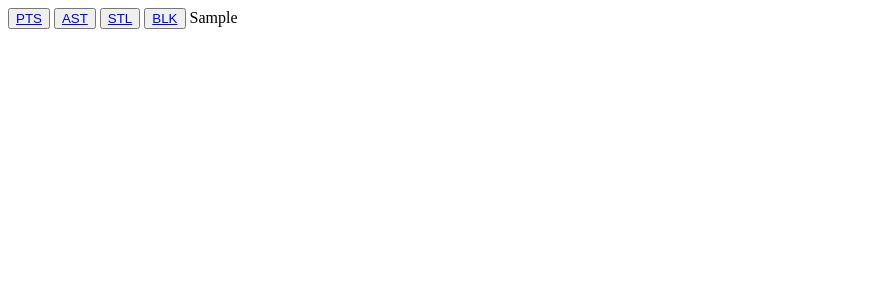
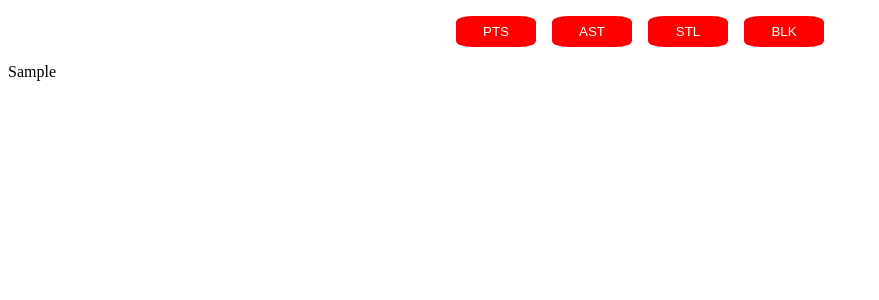
Before and after one commit to lucholagrotteria/Plotly-Jordan-Stats, a Flask app: template app/templates/home.html in a window 1280 px wide. Shown: the top 300 px of the page, without its empty margins (0-879 px from the left). Run offline with Flask 3, Linux system fonts and the light colour scheme; the template is opened without the code that fills it: most values are stand-ins (such as "Sample title", 1, 10 or a date in 2020).

Commit message:
add: styles

```diff
--- /dev/null
+++ b/app/static/styles.css
@@ -0,0 +1,19 @@
+.btn-container {
+    display: flex;
+    justify-content: center;
+    margin: 1rem;
+}
+
+button {
+    margin: 0 .5rem;
+    padding: .5rem;
+    width: 5rem;
+    background-color: rgba(255, 0, 0, 1);
+    border: none;
+    border-radius: 20%;
+}
+
+a {
+    color: rgba(255, 255, 255, 1);
+    text-decoration: none;
+}
--- a/app/templates/home.html
+++ b/app/templates/home.html
@@ -5,13 +5,16 @@
     <meta http-equiv="X-UA-Compatible" content="IE=edge">
     <meta name="viewport" content="width=device-width, initial-scale=1.0">
     <title>Document</title>
+    <link rel="stylesheet" type="text/css" href="{{ url_for('static', filename='styles.css') }}">
 </head>
 <body>
     <div class="container">
-        <button><a href="{{ url_for('views.home', char_type='PTS') }}">PTS</a></button>
-        <button><a href="{{ url_for('views.home', char_type='AST') }}">AST</a></button>
-        <button><a href="{{ url_for('views.home', char_type='STL') }}">STL</a></button>
-        <button><a href="{{ url_for('views.home', char_type='BLK') }}">BLK</a></button>
+        <div class="btn-container">
+            <button><a href="{{ url_for('views.home', char_type='PTS') }}">PTS</a></button>
+            <button><a href="{{ url_for('views.home', char_type='AST') }}">AST</a></button>
+            <button><a href="{{ url_for('views.home', char_type='STL') }}">STL</a></button>
+            <button><a href="{{ url_for('views.home', char_type='BLK') }}">BLK</a></button>
+        </div>
         {{ stats_chart | safe }}
     </div>
 </body>
```
